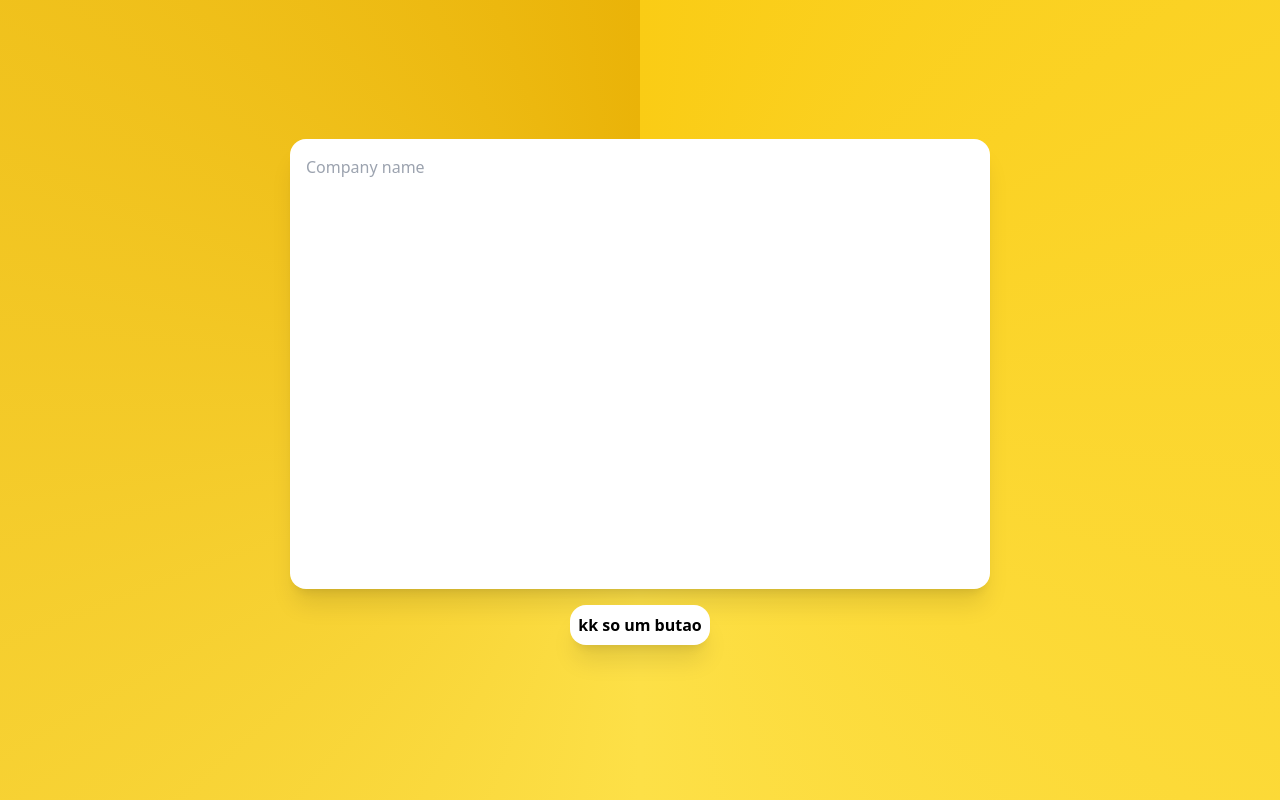
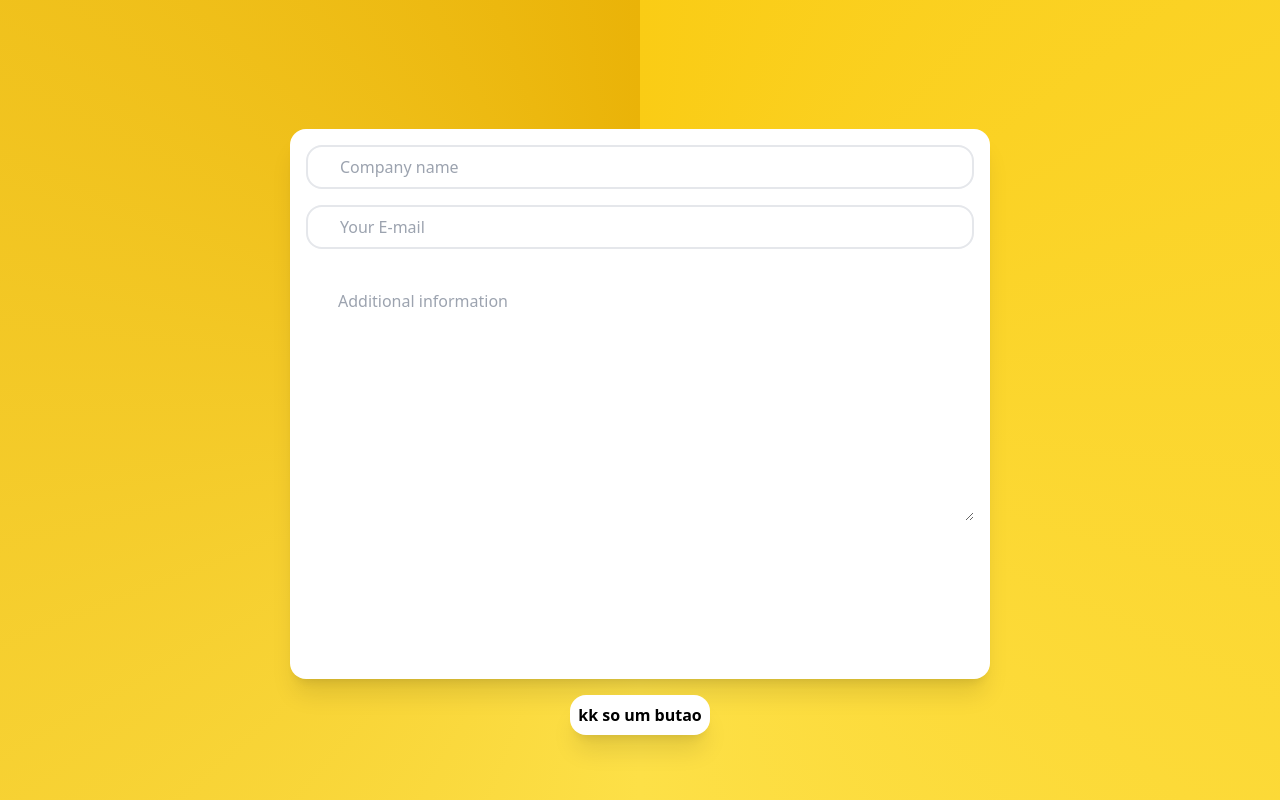
Before and after one commit to DovahKiinCat/SimpleSlideView, a Next.js app: page /email/contactus in a window 1280 px wide. Built offline with nearby package versions, Linux system fonts and the light colour scheme.

Commit message:
form test

```diff
--- a/package.json
+++ b/package.json
@@ -26,6 +26,7 @@
   "devDependencies": {
     "autoprefixer": "^10.4.13",
     "postcss": "^8.4.21",
+    "tailwind-scrollbar": "^2.1.0",
     "tailwindcss": "^3.2.4"
   }
 }
--- a/pages/_app.tsx
+++ b/pages/_app.tsx
@@ -4,7 +4,8 @@ import { motion } from "framer-motion"
 
 export default function App({ Component, pageProps }: AppProps) {
   return (
-  <div className='overflow-hidden'>
+    <div>
       <Component {...pageProps} />
-  </div>)
+    </div>
+  )
 }
--- a/pages/email/contactus.tsx
+++ b/pages/email/contactus.tsx
@@ -19,8 +19,27 @@ export default function Contact() {
                             maxLength={128}
                             type="text"
                             placeholder="Company name"
-                            className="bg-black text-white outline-none border-2 rounded-2xl"
+                            className="outline-none border-2 rounded-2xl px-8 py-2"
                         />
+
+                        <input type="text"
+                            id="email"
+                            name="email"
+                            type="email"
+                            required
+                            maxLength={128}
+                            placeholder="Your E-mail"
+                            className="outline-none border-2 rounded-2xl px-8 py-2"
+                        />
+
+                        <textarea
+                            id="message"
+                            name="message"
+                            required
+                            maxLength={1048576}
+                            placeholder="Additional information"
+                            className="outline-none rounded-2xl px-8 py-6 min-h-[16em] scrollbar scrollbar-thumb-black scrollbar-track-gray-200">
+                        </textarea>
                     </form>
                 </section>
             </section>
--- a/tailwind.config.js
+++ b/tailwind.config.js
@@ -1,7 +1,7 @@
 /** @type {import('tailwindcss').Config} */
 module.exports = {
   content: [
-    "./src/pages/**/*.{js,ts,jsx,tsx}",
+    "./pages/**/*.{js,ts,jsx,tsx}",
     "./components/**/*.{js,ts,jsx,tsx}",
     "./layout/**/*.{js,ts,jsx,tsx}",
     "./constants/**/*.{js,ts,jsx,tsx}",
@@ -14,5 +14,5 @@ module.exports = {
       },
     },
   },
-  plugins: [],
+  plugins: [require('tailwind-scrollbar'),],
 }
```
Also changed, not shown: 1 other file (tests, documents, lock files or other folders).
